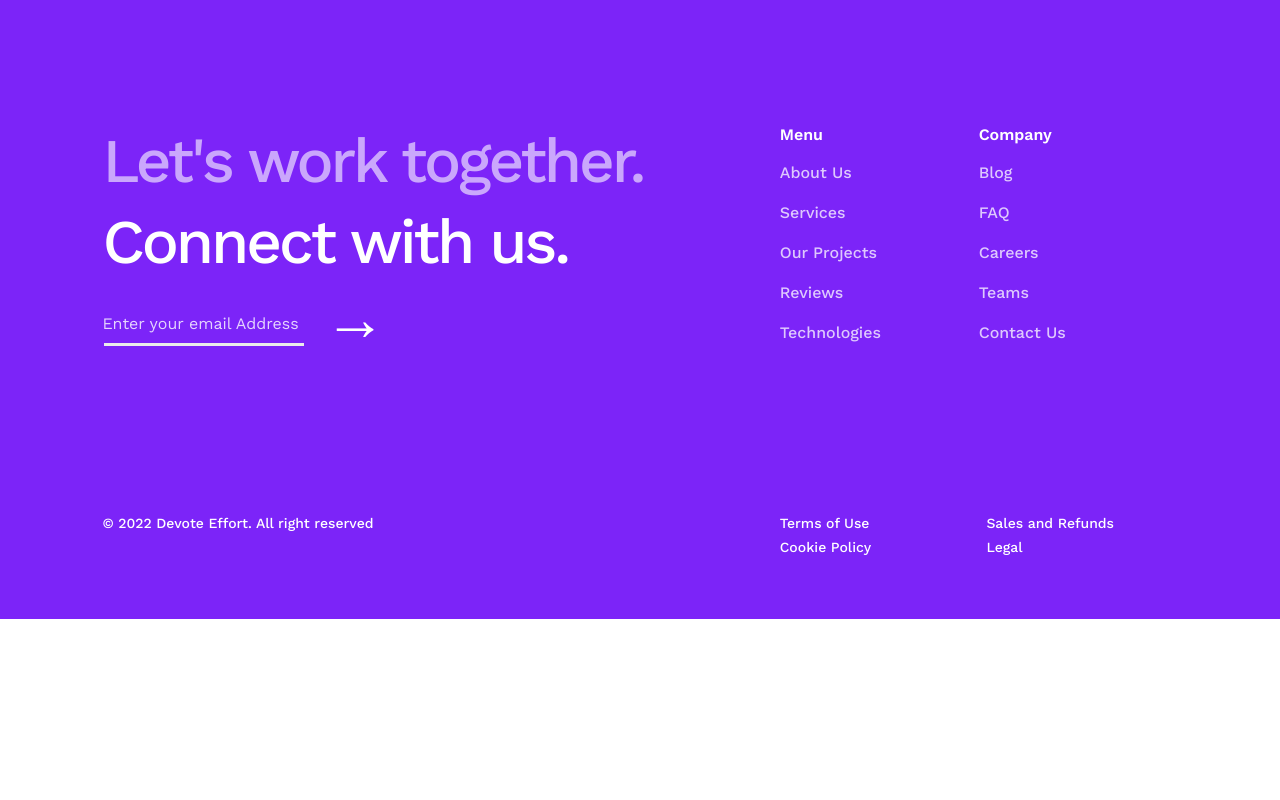
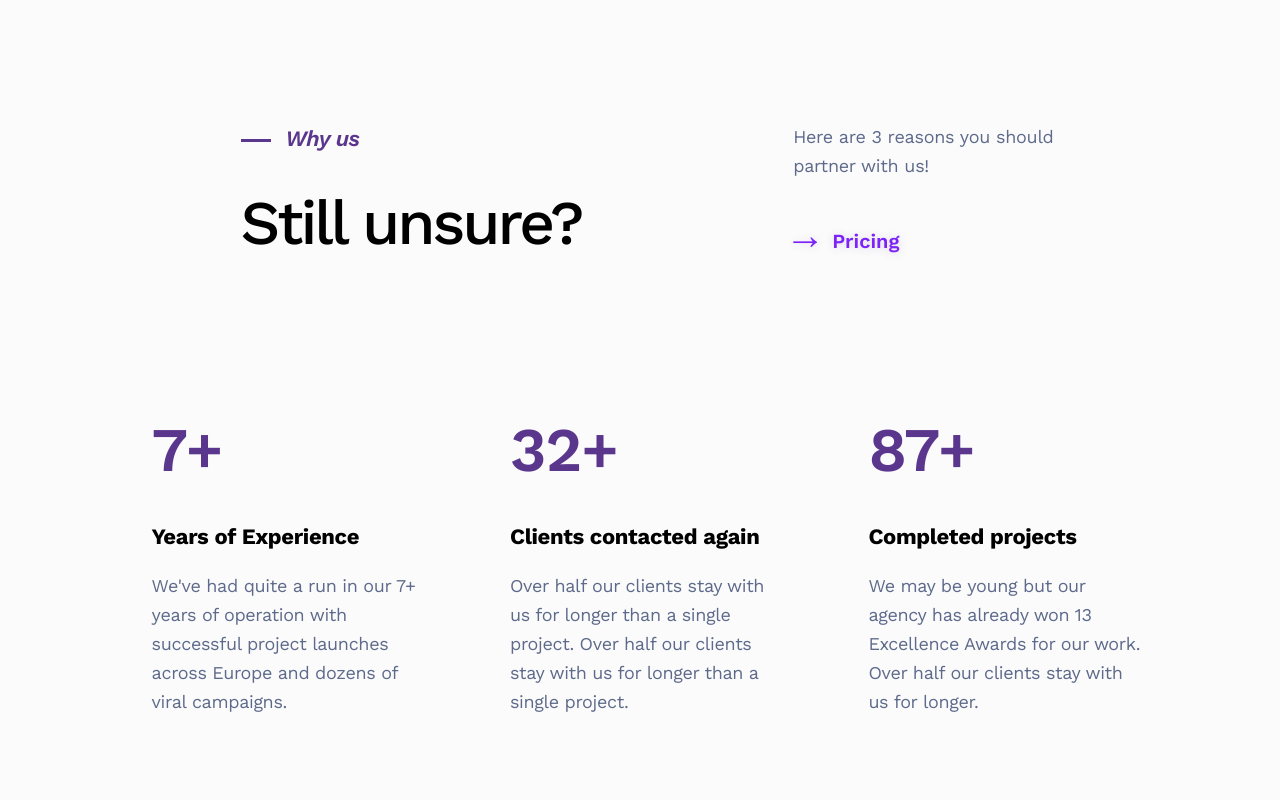
Before and after one commit to arbitexia/fe_devote_efforts, a React (Create React App) app: page / in a window 1280 px wide. Shown: the part 7560-8360 px from the top of the page. Before the commit the page ends 8179 px from the top, so only its background shows below. Built offline with nearby package versions, Linux system fonts and the light colour scheme.

Commit message:
feat(Successful Story): Integrate new Section in Home Page

```diff
--- a/src/components/home/index.tsx
+++ b/src/components/home/index.tsx
@@ -6,6 +6,7 @@ import About from '../about'
 import OurProject from '../ourprojects'
 import Technologies from '../technologies'
 import OurClients from '../ourclients'
+import SuccessfulStory from '../successfulstory'
 
 function HomeContainer() {
   return (
@@ -17,6 +18,7 @@ function HomeContainer() {
       <Technologies />
       <About />
       <OurClients />
+      <SuccessfulStory />
     </main>
   )
 }
--- /dev/null
+++ b/src/components/successfulstory/index.tsx
@@ -0,0 +1,55 @@
+import React from 'react'
+import '../../styles/success.scss'
+
+function SuccessfulStory() {
+  return (
+    <div className="success">
+      <div className="container container-sw">
+        <div className="row">
+          <div className="success-left">
+            <div className="why">Why us</div>
+            <div className="unsure">Still unsure?</div>
+          </div>
+          <div className="success-right">
+            <div className="desc">
+              Here are 3 reasons you should partner with us!
+            </div>
+            <div className="pricing">
+              <button>Pricing</button>
+            </div>
+          </div>
+        </div>
+        <div className="stories">
+          <div className="story">
+            <div className="eval">7+</div>
+            <div className="title">Years of Experience</div>
+            <div className="desc">
+              We've had quite a run in our 7+ years of operation with successful
+              project launches across Europe and dozens of viral campaigns.
+            </div>
+          </div>
+          <div className="story">
+            <div className="eval">32+</div>
+            <div className="title">Clients contacted again</div>
+            <div className="desc">
+              Over half our clients stay with us for longer than a single
+              project. Over half our clients stay with us for longer than a
+              single project.
+            </div>
+          </div>
+          <div className="story">
+            <div className="eval">87+</div>
+            <div className="title">Completed projects</div>
+            <div className="desc">
+              We may be young but our agency has already won 13 Excellence
+              Awards for our work. Over half our clients stay with us for
+              longer.
+            </div>
+          </div>
+        </div>
+      </div>
+    </div>
+  )
+}
+
+export default SuccessfulStory
--- /dev/null
+++ b/src/styles/success.scss
@@ -0,0 +1,162 @@
+@import './config.scss';
+.success {
+  padding-top: 150px;
+  padding-bottom: 160px;
+  .success-left {
+    grid-column: 2 / span 4;
+  }
+  .success-right {
+    grid-column: 6 / span 3;
+    justify-content: space-between;
+    flex-flow: column;
+    display: flex;
+  }
+  .why {
+    font-style: italic;
+    font-weight: 600;
+    font-size: 22px;
+    line-height: 143%;
+    /* or 31px */
+    display: flex;
+    letter-spacing: -0.025em;
+
+    /* main color */
+
+    color: #5A368D;
+    &::before{
+      height: 3px;
+      display: flex;
+      position: relative;
+      top: 0.7em;
+      width: 30px;
+      background: #5A368D;;
+      content: '';
+      margin-right: 15px;
+    }
+  }
+  .unsure {
+    margin-top: 40px;
+    font-weight: 500;
+    font-size: 62px;
+    line-height: 90%;
+    /* or 76px */
+
+    display: flex;
+    align-items: center;
+    letter-spacing: -0.05em;
+
+    color: #000000;
+  }
+  .desc {
+    width: 275px;
+    font-weight: 400;
+    font-size: 18px;
+    line-height: 160%;
+    /* or 29px */
+
+    display: flex;
+    align-items: center;
+    letter-spacing: -0.015em;
+
+    color: #5E6A8B;
+  }
+  button {
+    margin-top: 35px;
+    display: flex;
+    font-weight: 600;
+    font-size: 20px;
+    line-height: 90%;
+    color: #7C24F8;
+    text-shadow: 0px 1px 10px rgba(90, 54, 141, 0.2);
+    background-color: transparent;
+    &::before {
+      content: "\2192";
+      margin-right: 15px;
+      font-family: monospace;
+      font-size: 40px;
+      margin-top: -2px;
+    }
+  }
+}
+
+.row {
+  display: grid;
+  grid-template-columns: repeat(8, 1fr);
+  grid-auto-rows: auto;
+  grid-gap: 30px;
+  width: 100%;
+}
+
+.stories {
+  display: flex;
+  flex-flow: row  wrap;
+  justify-content: space-around;
+  margin-top: 80px;
+  .story {
+    margin-top: 80px;
+    width: 260px;
+    .eval {
+      font-weight: 600;
+      font-size: 62px;
+      line-height: 130%;
+      /* or 81px */
+
+      display: flex;
+      align-items: center;
+      letter-spacing: -1px;
+
+      color: #5A368D;
+
+    }
+    .title {
+      padding-top: 30px;
+      font-weight: 700;
+      font-size: 22px;
+      line-height: 143%;
+      /* or 31px */
+
+      letter-spacing: -0.015em;
+
+      color: black;
+    }
+    .desc {
+      margin-top: 20px;
+      font-weight: 400;
+      font-size: 18px;
+      line-height: 160%;
+      /* or 29px */
+
+      display: flex;
+      align-items: center;
+      letter-spacing: -0.02em;
+
+      color: #5E6A8B;;
+    }
+    &:hover {
+      .title {
+        color: #5A368D
+      }
+      .desc {
+        color: black;
+      }
+    }
+  }
+
+}
+
+@media screen and (max-width: $small) {
+  .success {
+    .success-left {
+      grid-column: span 8;
+    }
+    .success-right {
+      grid-column: span 8;
+    }
+    .unsure {
+      font-size: 46px;
+    }
+    .desc {
+      width: auto;
+    }
+  }
+}
```
